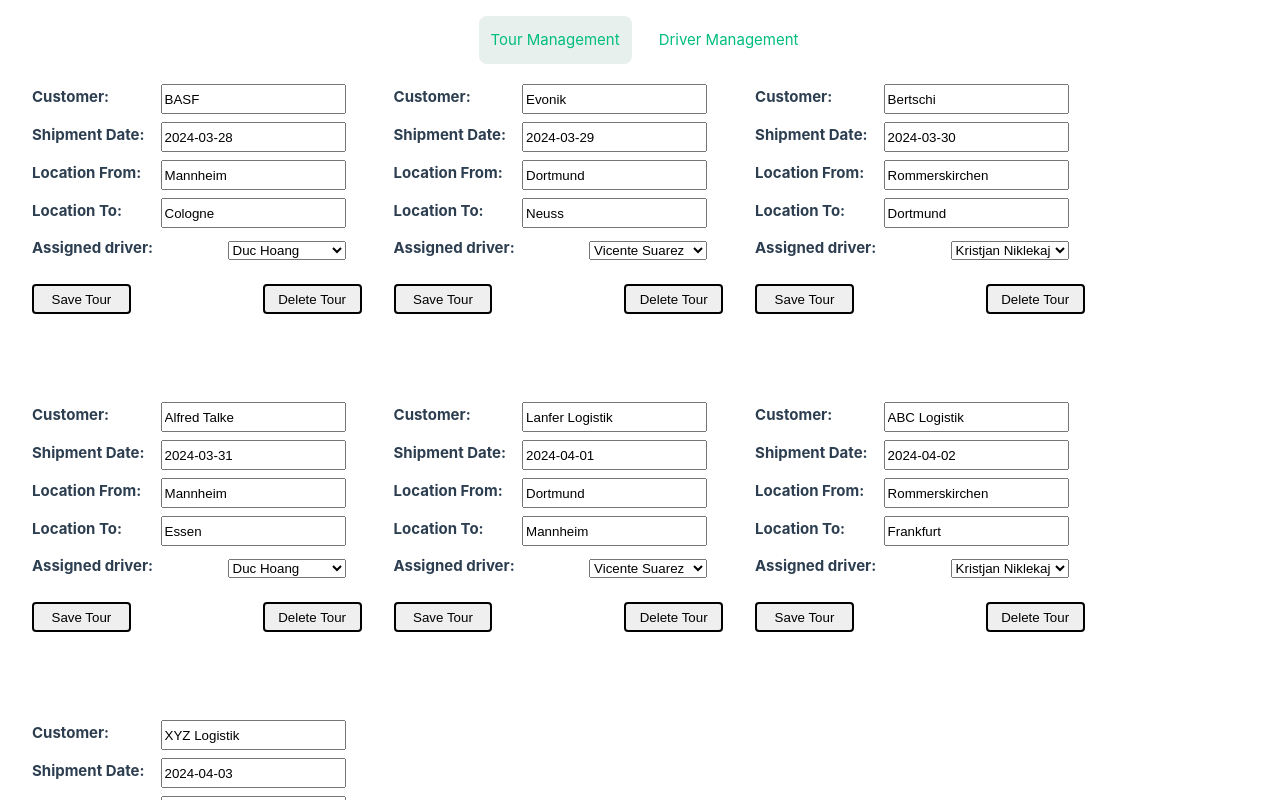
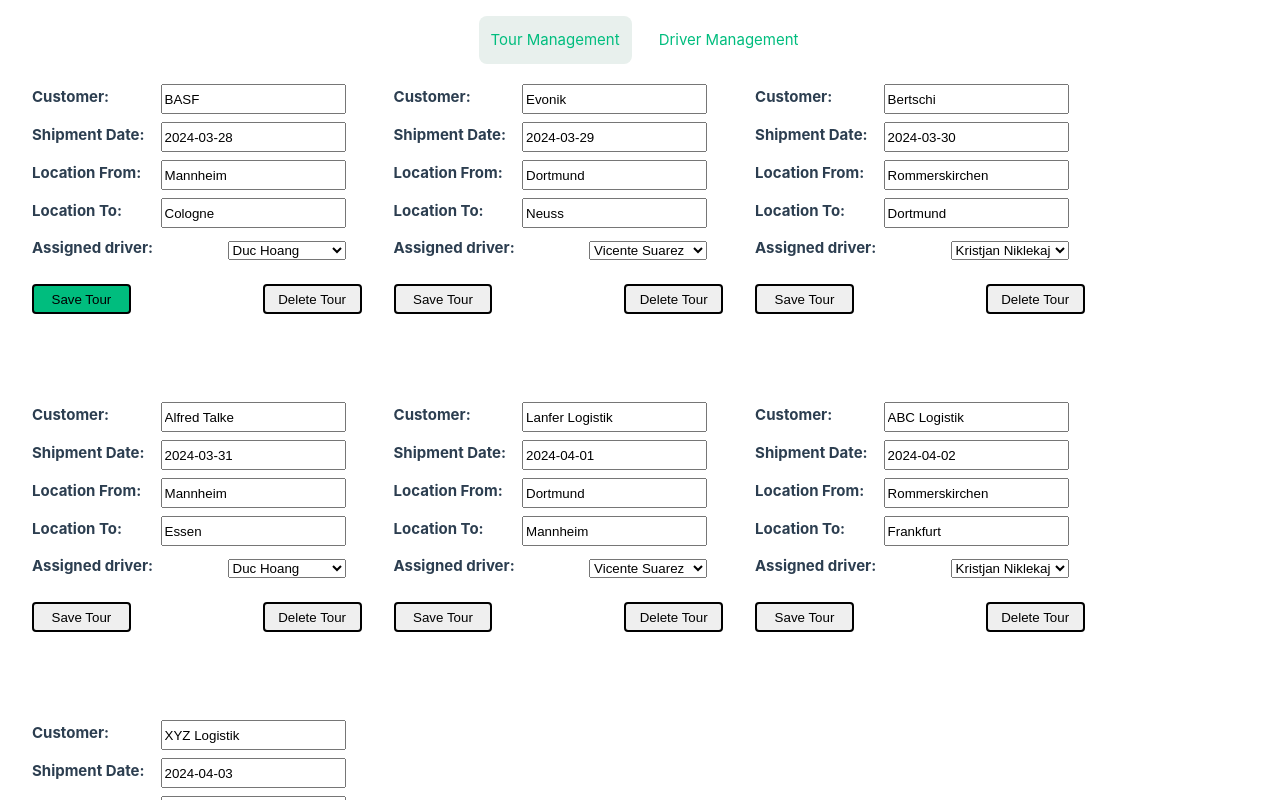
Before and after one commit to niklekaj/loadify, a Vue app: page /tours in a window 1280 px wide. In both pictures the pointer is over the button 81 px from the left and 299 px from the top of the page. Shown: the top 800 px of the page. Built offline with nearby package versions, Linux system fonts and the light colour scheme.

Commit message:
feat: button styles + update misconfigured test

```diff
--- a/src/views/DriverManagement.scss
+++ b/src/views/DriverManagement.scss
@@ -39,6 +39,11 @@
     width: 40%;
     border: 2px solid black;
     border-radius: 4px;
+    cursor: pointer;
+
+    &:hover {
+      background-color: #00bd7e;
+    }
   }
 
   @media screen and (min-width: 768px) {
--- a/src/views/TourManagement.scss
+++ b/src/views/TourManagement.scss
@@ -46,6 +46,15 @@
     width: 40%;
     border: 2px solid black;
     border-radius: 4px;
+    cursor: pointer;
+
+    &:hover {
+      background-color: #00bd7e;
+    }
+  }
+
+  .delete:hover {
+    background-color: #ec5b50;
   }
 
 @media screen and (min-width: 768px) {
--- a/src/views/TourManagement.vue
+++ b/src/views/TourManagement.vue
@@ -123,7 +123,7 @@
 
             <div class="tour_buttons">
                 <button type="submit">Save Tour</button>
-                <button type="button" @click="deleteTourForm(tourForm.id)">Delete Tour</button>
+                <button class="delete" type="button" @click="deleteTourForm(tourForm.id)">Delete Tour</button>
             </div>
             <hr class="tour_horizontal-line" />
         </form>
```
Also changed, not shown: 1 other file (tests, documents, lock files or other folders).
